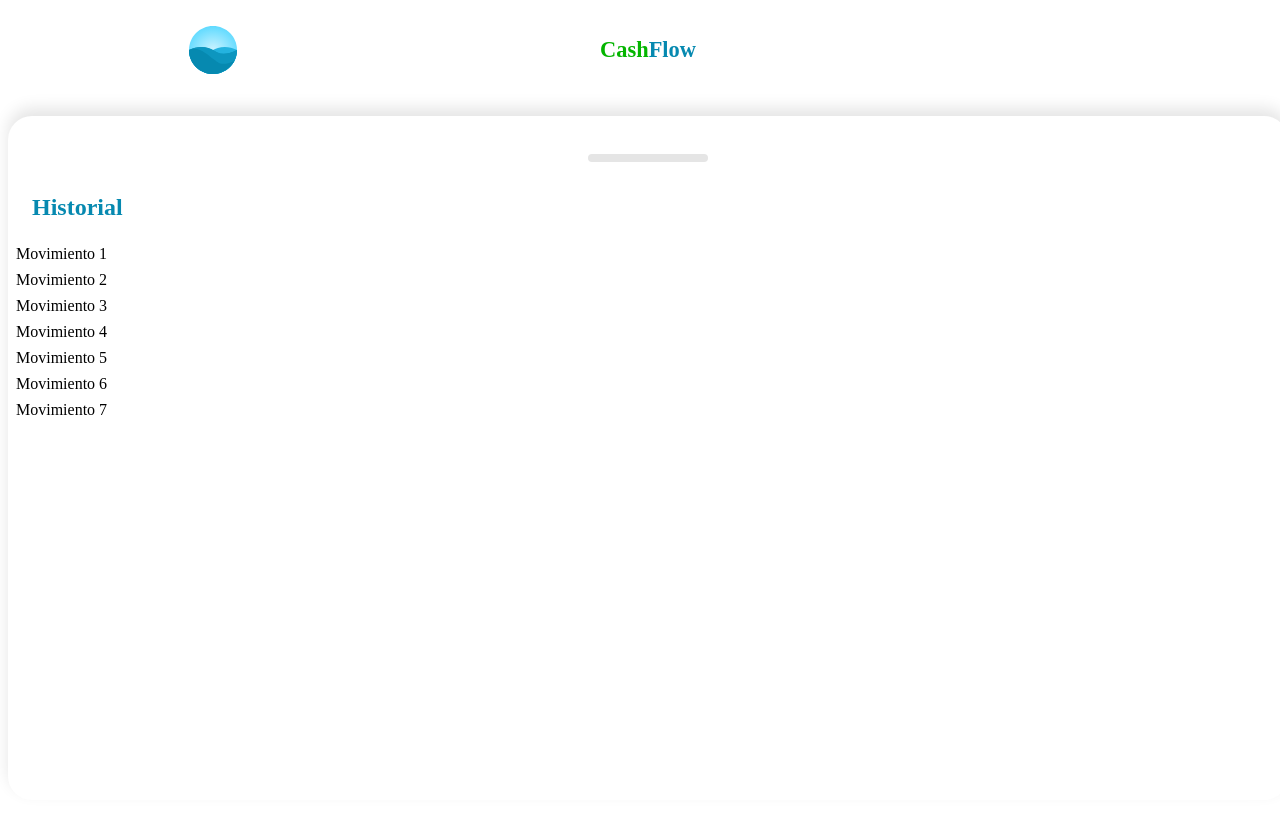
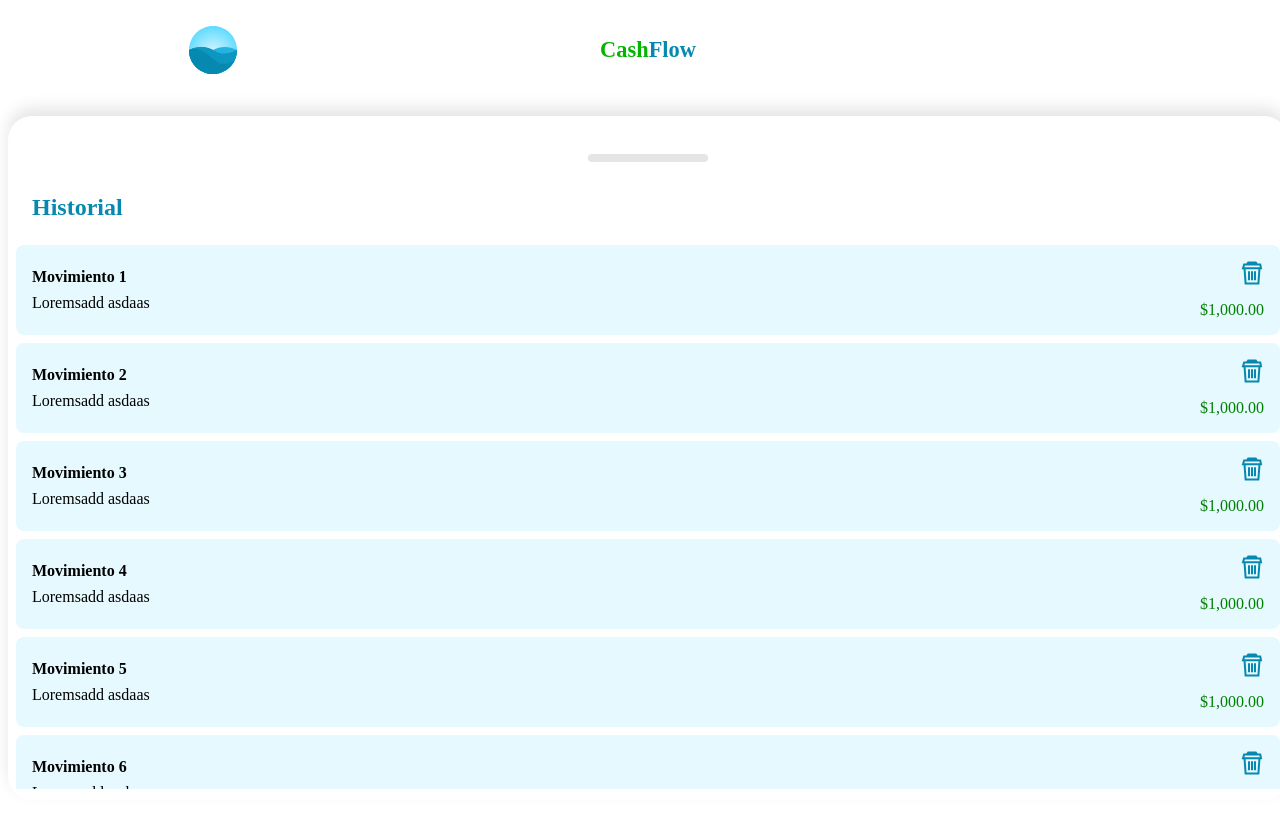
Before and after one commit to BrandLop/Cashflow, a Vue app: page / in a window 1280 px wide. Both pictures are taken after a click on the element 648 px from the left and 758 px from the top of the page. Built offline with nearby package versions, Linux system fonts and the light colour scheme.

Commit message:
Add style and show remaining details in the component

```diff
--- a/src/components/Movements/IndexMovements.vue
+++ b/src/components/Movements/IndexMovements.vue
@@ -2,7 +2,15 @@
   <div class="movements">
     <h2 class="title">Historial</h2>
     <div class="content">
-      <MovementSingle v-for="movement in movements" :key="movement.id" :title="movement.title" />
+      <MovementSingle
+        v-for="{ id, title, description, amount } in movements"
+        :key="id"
+        :id="id"
+        :title="title"
+        :description="description"
+        :amount="amount"
+        @remove="remove"
+      />
     </div>
   </div>
 </template>
@@ -18,6 +26,10 @@
 })
 
 const { movements } = toRefs(props)
+
+const remove = (id) => {
+  console.log('remove', id)
+}
 </script>
 
 <style scoped>
--- a/src/components/Movements/MovementSingle.vue
+++ b/src/components/Movements/MovementSingle.vue
@@ -1,15 +1,87 @@
 <template>
-  <div class="movement">{{ title }}</div>
+  <div class="movement">
+    <div class="content">
+      <h4>{{ title }}</h4>
+      <p>{{ description }}</p>
+    </div>
+    <div class="action">
+      <img src="../icons/trash-icon.svg" alt="delete" @click="remove" />
+      <p :class="{ red: isNegative, green: !isNegative }">{{ amountCurrency }}</p>
+    </div>
+  </div>
 </template>
 
 <script setup>
-import { toRefs, defineProps } from 'vue'
+import { toRefs, defineProps, computed, defineEmits } from 'vue'
+
+const currencyFormatter = new Intl.NumberFormat('es-MX', {
+  style: 'currency',
+  currency: 'MXN'
+})
 
 const props = defineProps({
+  id: {
+    type: Number
+  },
   title: {
     type: String
+  },
+  description: {
+    type: String
+  },
+  amount: {
+    type: Number
   }
 })
 
-const { title } = toRefs(props)
+const { id, title, description, amount } = toRefs(props)
+
+const amountCurrency = computed(() => currencyFormatter.format(amount.value))
+
+const isNegative = computed(() => amount.value < 0)
+
+const emit = defineEmits(['remove'])
+
+const remove = () => {
+  emit('remove', id.value)
+}
 </script>
+
+<style scoped>
+.movement {
+  display: flex;
+  justify-content: space-between;
+  align-items: center;
+  width: 100%;
+  padding: 16px;
+  background-color: #e6f9ff;
+  border-radius: 8px;
+  box-sizing: border-box;
+}
+.movement .content {
+  width: 100%;
+}
+.movement .action {
+  display: flex;
+  justify-content: space-between;
+  align-items: flex-end;
+  flex-direction: column;
+}
+h4,
+p {
+  margin: 0;
+  padding: 0;
+}
+h4 {
+  margin-bottom: 8px;
+}
+.movement .action img {
+  margin-bottom: 16px;
+}
+.red {
+  color: red;
+}
+.green {
+  color: green;
+}
+</style>
```
